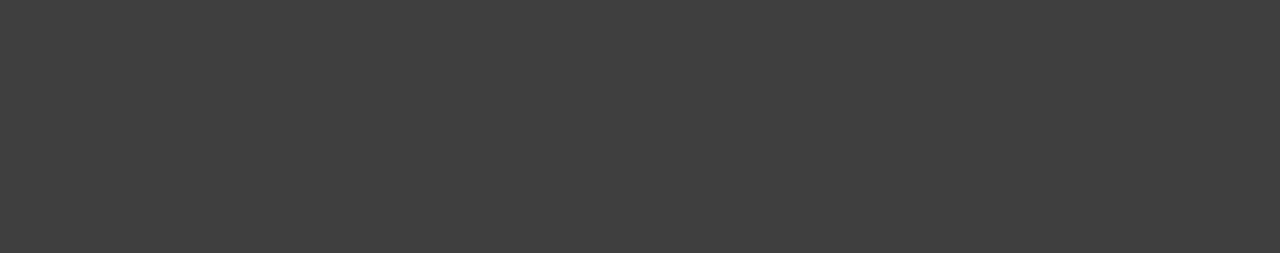
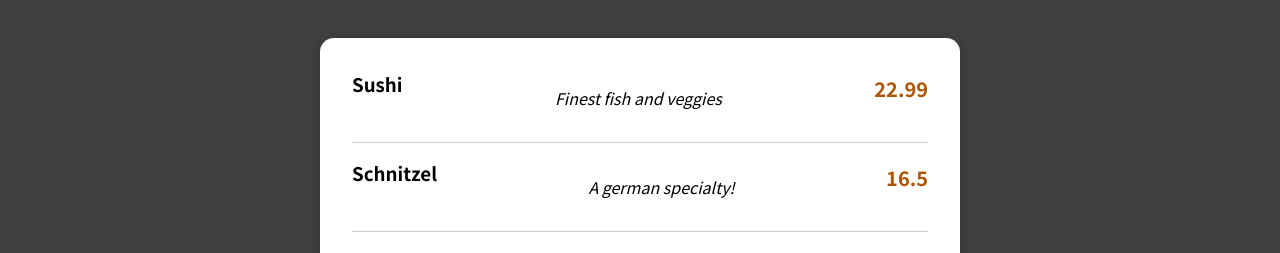
Before and after one commit to yashVSawant/restaurant-app, a React (Create React App) app: page / in a window 1280 px wide. Shown: the part 538-791 px from the top of the page. Built offline with nearby package versions, Linux system fonts and the light colour scheme.

Commit message:
created meals list

```diff
--- a/src/App.js
+++ b/src/App.js
@@ -1,12 +1,14 @@
 import React from "react";
 import Header from "./components/Layout/Header";
 import Summary from "./components/Meals/Summary";
+import Meals from "./components/Meals/Meals";
 
 function App() {
   return (
     <div>
       <Header/>
       <Summary/>
+      <Meals/>
     </div>
   );
 }
--- /dev/null
+++ b/src/components/Meals/Meals.js
@@ -0,0 +1,41 @@
+import React from "react";
+
+import MealsList from "./MealsList";
+
+import classes from "./Meals.module.css"
+
+const Meals = ()=>{
+    const DUMMY_MEALS = [
+        {
+          id: 'm1',
+          name: 'Sushi',
+          description: 'Finest fish and veggies',
+          price: 22.99,
+        },
+        {
+          id: 'm2',
+          name: 'Schnitzel',
+          description: 'A german specialty!',
+          price: 16.5,
+        },
+        {
+          id: 'm3',
+          name: 'Barbecue Burger',
+          description: 'American, raw, meaty',
+          price: 12.99,
+        },
+        {
+          id: 'm4',
+          name: 'Green Bowl',
+          description: 'Healthy...and green...',
+          price: 18.99,
+        },
+      ];
+    return (
+            <ul className={classes.modal}>
+                <MealsList meals={DUMMY_MEALS}/>
+            </ul>
+    )
+}
+
+export default Meals;
--- /dev/null
+++ b/src/components/Meals/Meals.module.css
@@ -0,0 +1,40 @@
+.backdrop {
+    position: fixed;
+    top: 0;
+    left: 0;
+    width: 100%;
+    height: 100vh;
+    z-index: 20;
+    background-color: rgba(0, 0, 0, 0.75);
+  }
+
+  .modal {
+    position: fixed;
+    top: 70vh;
+    left: 5%;
+    width: 90%;
+    background-color: white;
+    padding: 1rem;
+    border-radius: 14px;
+    box-shadow: 0 2px 8px rgba(0, 0, 0, 0.25);
+    z-index: 30;
+    animation: slide-down 300ms ease-out forwards;
+  }
+
+  @media (min-width: 768px) {
+    .modal {
+      width: 40rem;
+      left: calc(50% - 20rem);
+    }
+  }
+
+  @keyframes slide-down {
+    from {
+      opacity: 0;
+      transform: translateY(-3rem);
+    }
+    to {
+      opacity: 1;
+      transform: translateY(0);
+    }
+  }
--- /dev/null
+++ b/src/components/Meals/MealsList.js
@@ -0,0 +1,14 @@
+import React from "react";
+import classes from './MealsList.module.css'
+
+const MealsList = (props)=>{
+    return (
+        props.meals.map(({id ,name,description , price})=>{
+            return <li key={id} className={classes.meal}>
+                <h3>{name}</h3><p className={classes.description}>{description}</p><p className={classes.price}>{price}</p>
+            </li>
+        })
+    )
+}
+
+export default MealsList;
--- /dev/null
+++ b/src/components/Meals/MealsList.module.css
@@ -0,0 +1,22 @@
+.meal {
+    display: flex;
+    justify-content: space-between;
+    margin: 1rem;
+    padding-bottom: 1rem;
+    border-bottom: 1px solid #ccc;
+  }
+
+  .meal h3 {
+    margin: 0 0 0.25rem 0;
+  }
+
+  .description {
+    font-style: italic;
+  }
+
+  .price {
+    margin-top: 0.25rem;
+    font-weight: bold;
+    color: #ad5502;
+    font-size: 1.25rem;
+  }
```
